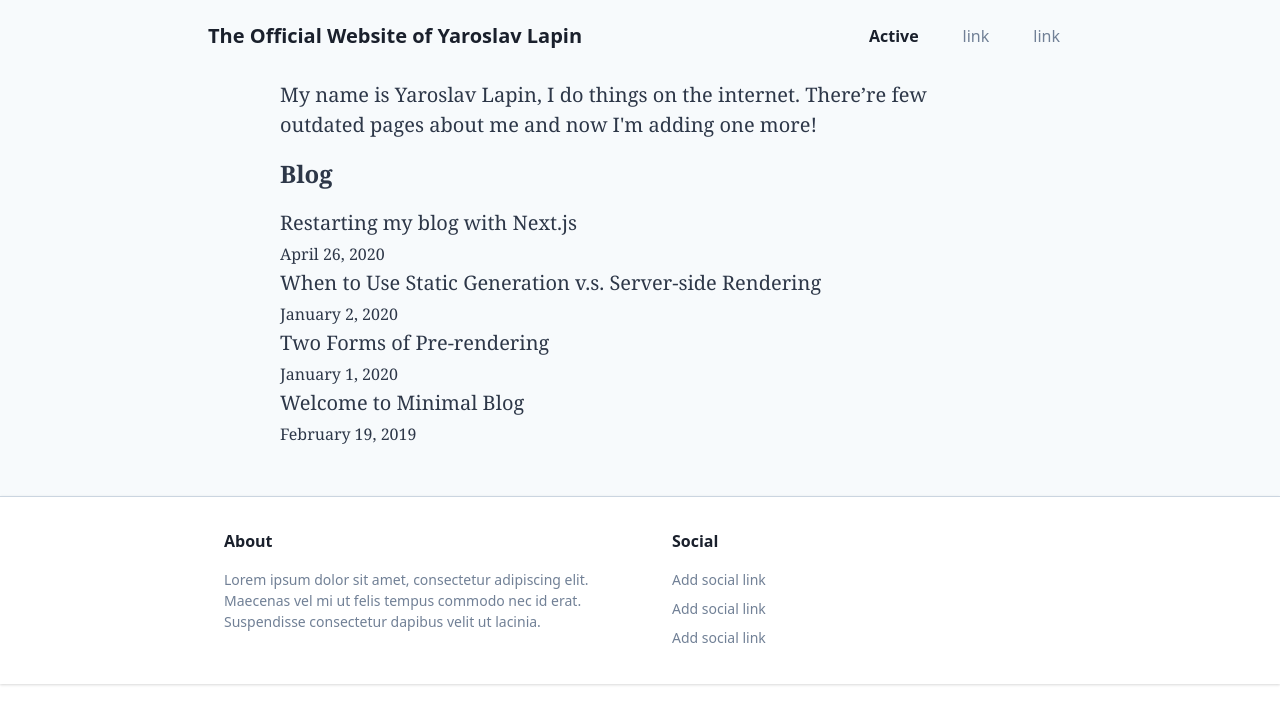
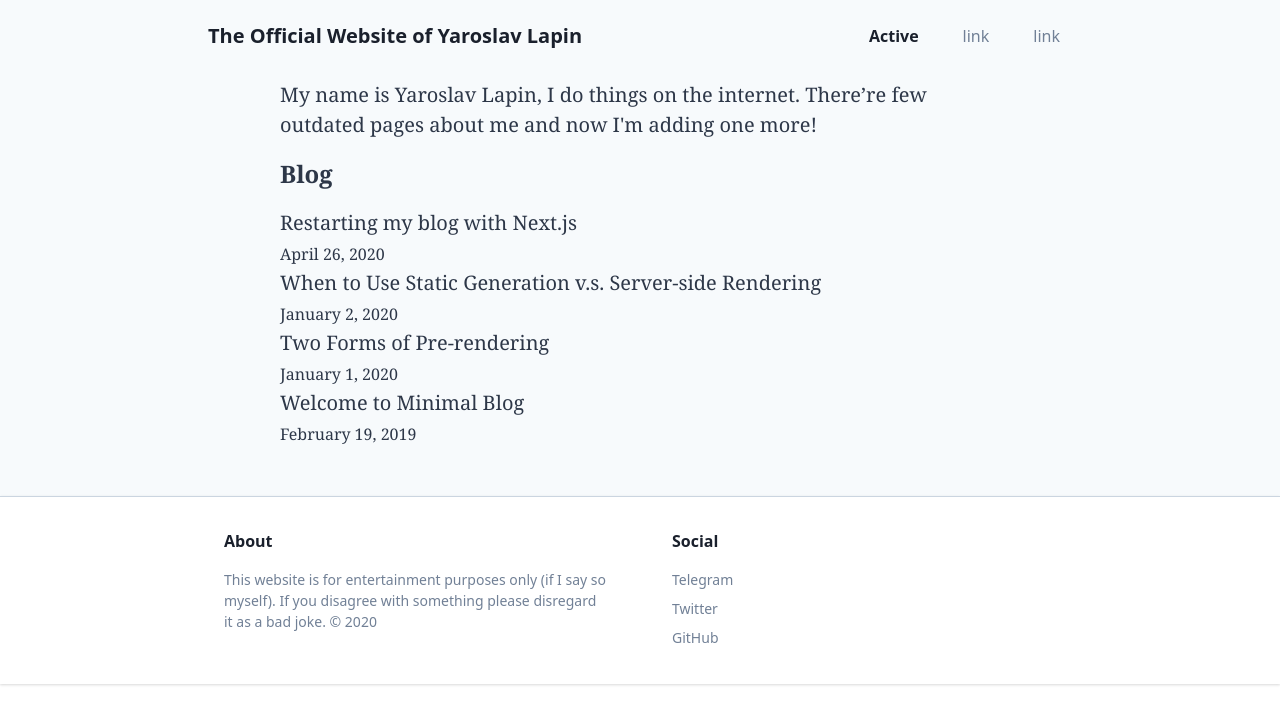
Before and after one commit to JLarky/jlarky-next, a Next.js app: page / in a window 1280 px wide. Shown: the top 724 px of the page. Built offline with nearby package versions, Linux system fonts and the light colour scheme.

Commit message:
update footer

```diff
--- a/components/layout.tsx
+++ b/components/layout.tsx
@@ -173,9 +173,9 @@ export default function Layout({
               <div className="px-8">
                 <h3 className="font-bold text-gray-900">About</h3>
                 <p className="py-4 text-gray-600 text-sm">
-                  Lorem ipsum dolor sit amet, consectetur adipiscing elit.
-                  Maecenas vel mi ut felis tempus commodo nec id erat.
-                  Suspendisse consectetur dapibus velit ut lacinia.
+                  This website is for entertainment purposes only (if I say so
+                  myself). If you disagree with something please disregard it as
+                  a bad joke. © {new Date().getFullYear()}
                 </p>
               </div>
             </div>
@@ -186,25 +186,25 @@ export default function Layout({
                   <li>
                     <a
                       className="inline-block text-gray-600 no-underline hover:text-gray-900 hover:text-underline py-1"
-                      href="#"
+                      href="https://t.me/JLarky"
                     >
-                      Add social link
+                      Telegram
                     </a>
                   </li>
                   <li>
                     <a
                       className="inline-block text-gray-600 no-underline hover:text-gray-900 hover:text-underline py-1"
-                      href="#"
+                      href="https://twitter.com/JLarky"
                     >
-                      Add social link
+                      Twitter
                     </a>
                   </li>
                   <li>
                     <a
                       className="inline-block text-gray-600 no-underline hover:text-gray-900 hover:text-underline py-1"
-                      href="#"
+                      href="https://github.com/JLarky"
                     >
-                      Add social link
+                      GitHub
                     </a>
                   </li>
                 </ul>
```
